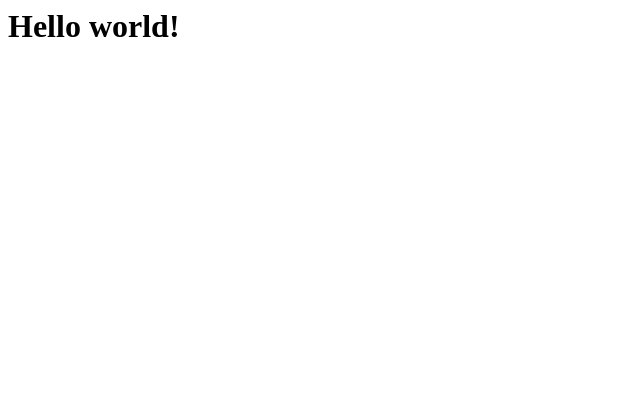
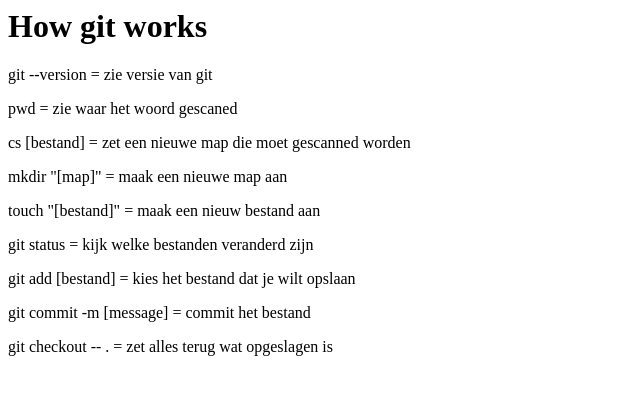
Before and after one commit to gamefreak20/git-test, a plain HTML site: page index.html in a window 1280 px wide. Shown: the whole page, without its empty margins (0-640 px from the left). Drawn offline with Linux system fonts and the light colour scheme.

Commit message:
Verschillende commands toegevoegd

```diff
--- a/index.html
+++ b/index.html
@@ -1 +1,11 @@
-<h1>Hello world!</h1>
+<h1>How git works</h1>
+
+<p>git --version = zie versie van git</p>
+<p>pwd = zie waar het woord gescaned</p>
+<p>cs [bestand] = zet een nieuwe map die moet gescanned worden</p>
+<p>mkdir "[map]" = maak een nieuwe map aan</p>
+<p>touch "[bestand]" = maak een nieuw bestand aan</p>
+<p>git status = kijk welke bestanden veranderd zijn</p>
+<p>git add [bestand] = kies het bestand dat je wilt opslaan</p>
+<p>git commit -m [message] = commit het bestand</p>
+<p>git checkout -- . = zet alles terug wat opgeslagen is</p>
```
